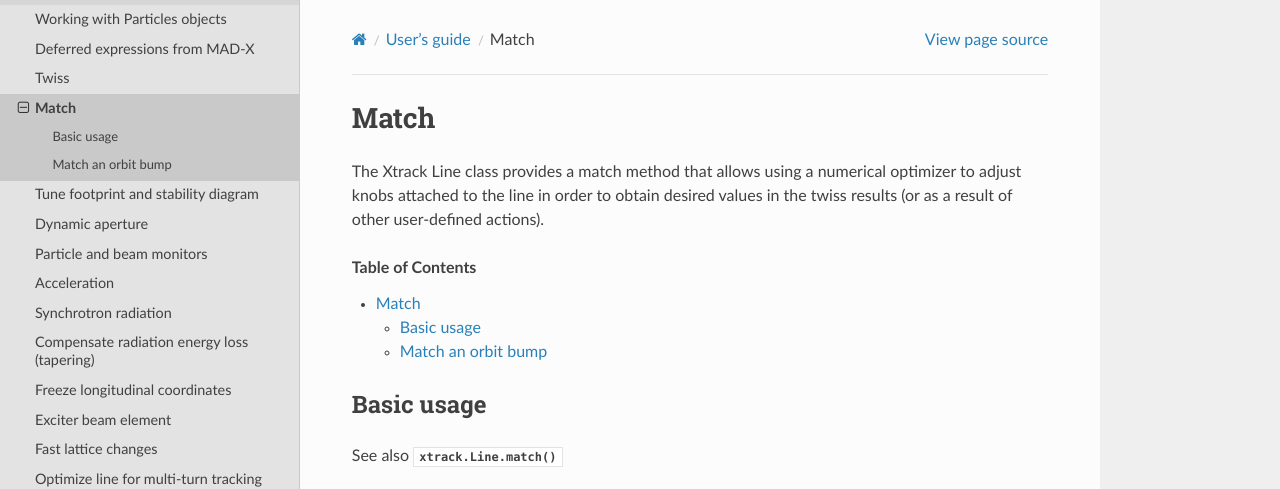
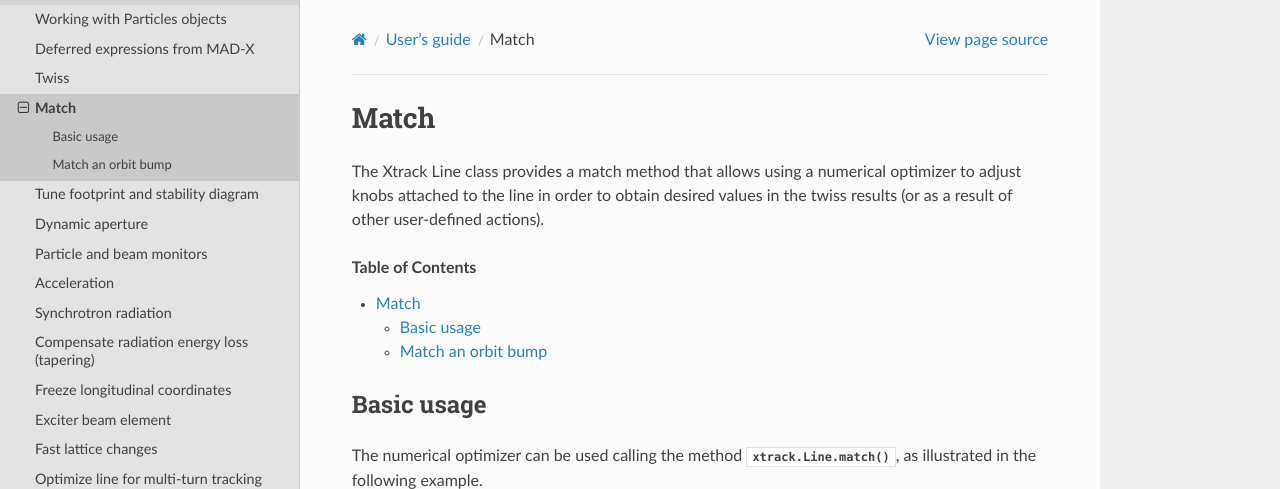
Before and after one commit to xsuite/xsuite, a Sphinx documentation site: the page built from docs/match.rst, in a window 1280 px wide and 900 px high, cut to the strip 0-489 px from the top of the window. Built offline with Sphinx 7.4.7 and the Read the Docs theme 2.0.0, drawn with Linux system fonts in a browser that asks for light colours.

Commit message:
Update doc

```diff
--- a/docs/match.rst
+++ b/docs/match.rst
@@ -12,7 +12,9 @@ in the twiss results (or as a result of other user-defined actions).
 Basic usage
 -----------
 
-See also :meth:`xtrack.Line.match`
+The numerical optimizer can be used calling the method :meth:`xtrack.Line.match`,
+as illustrated in the following example.
+
 
 .. literalinclude:: generated_code_snippets/match_basic.py
    :language: python
```
Also changed, not shown: docs/apireference.rst (+19 -0 lines).
